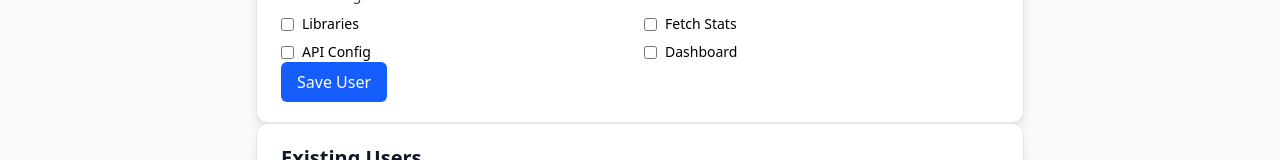
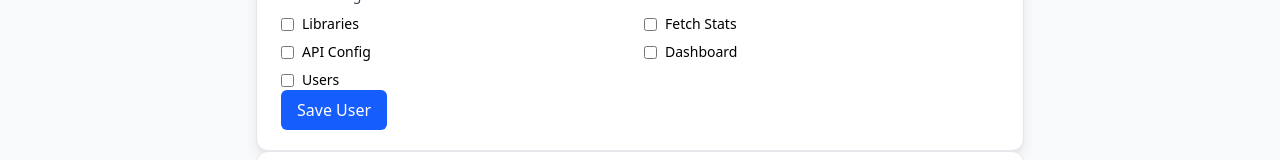
Before and after one commit to operation66/bunny-teacher-online, a React (Vite) app in the folder frontend/: page /users in a window 1280 px wide. Shown: the part 328-488 px from the top of the page. Built offline with nearby package versions, Linux system fonts and the light colour scheme; no server answers.

Commit message:
Update Users.jsx

```diff
--- a/frontend/src/pages/Users.jsx
+++ b/frontend/src/pages/Users.jsx
@@ -13,11 +13,20 @@ const UsersPageInner = () => {
   const [error, setError] = useState('');
   const [success, setSuccess] = useState('');
 
-  const pageOptions = useMemo(() => PAGES, []);
+  // Add Users page to the available options
+  const pageOptions = useMemo(() => {
+    const allPages = [...PAGES];
+    // Check if Users page already exists
+    if (!allPages.find(p => p.key === '/users')) {
+      allPages.push({ key: '/users', label: 'Users' });
+    }
+    return allPages;
+  }, []);
 
   const load = async () => {
     try { setUsers(await usersApi.list()); } catch (e) { /* ignore */ }
   };
+
   useEffect(() => { load(); }, []);
 
   const toggle = (key) => {
@@ -78,7 +87,6 @@ const UsersPageInner = () => {
           </form>
         </CardContent>
       </Card>
-
       <Card>
         <CardHeader>
           <CardTitle>Existing Users</CardTitle>
```
